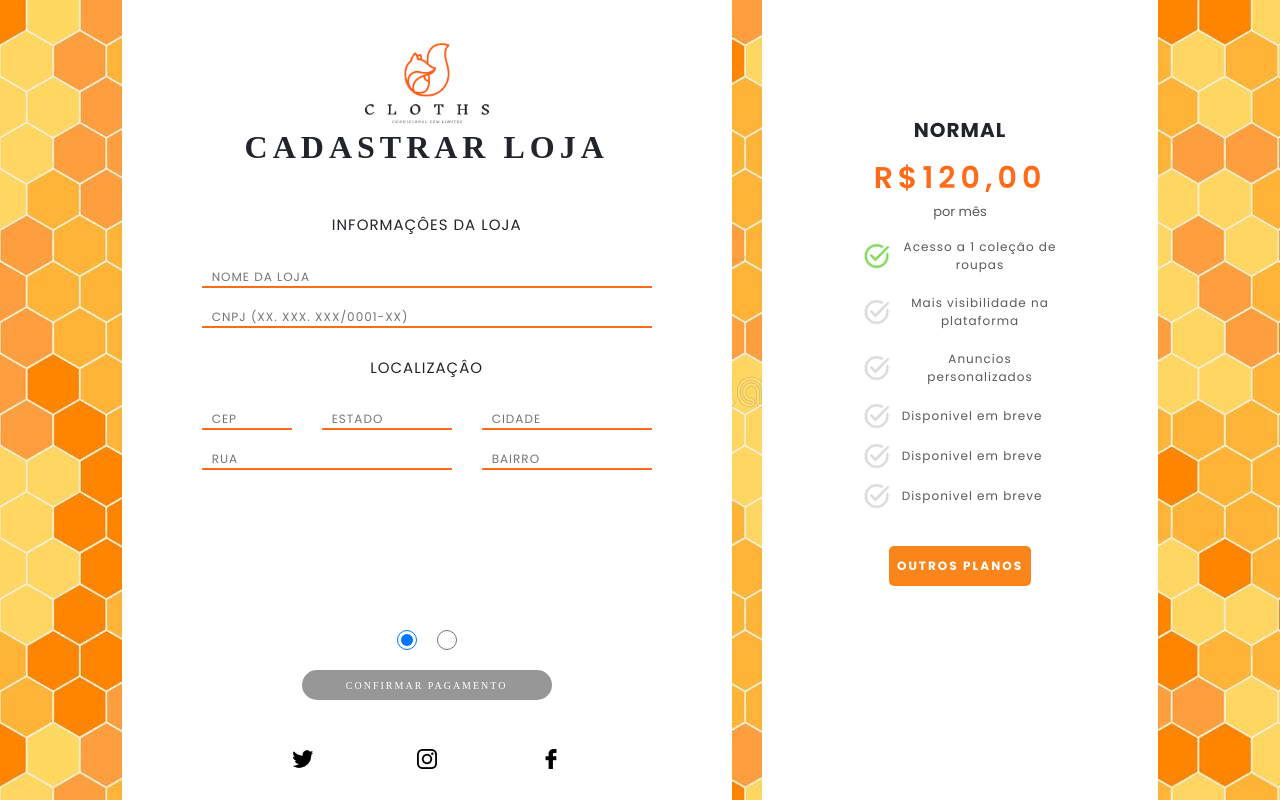
After one commit to joaoVs17/Cloths, a Django app: page /usuario/perfil/atualizar_para_conta_comercial/?plano=normal in a window 1280 px wide. The commit adds this page. Run offline with Django 4.2, Linux system fonts and the light colour scheme; a user stored in the database is signed in; parts of the project's set-up code (start-up, migrations or seed data) failed here and were passed over; some libraries are stand-ins or nearby versions; some web fonts are replaced.

Commit message:
começo da atualização para conta comercial

```diff
--- a/static/script/locate.js
+++ b/static/script/locate.js
@@ -5,6 +5,7 @@ function limpa_formulário_cep() {
     document.getElementById('cidade').value = ("");
     document.getElementById('uf').value = ("");
 }
+
 
 function meu_callback(conteudo) {
     if (!("erro" in conteudo)) {
--- a/static/stylesCSS/stylePerfil.css
+++ b/static/stylesCSS/stylePerfil.css
@@ -79,6 +79,7 @@
 .box-color-lr label img {
     width: 70%;
     height: 70%;
+
     border-radius: 100%;
     margin-top: -115%;
     margin-left: 15%;
--- a/user/templates/login.html
+++ b/user/templates/login.html
@@ -20,10 +20,10 @@
                     {% csrf_token %}
                     <div class="row">
                         <div class="col-12">
-                            <input name="email" class="inptDADOS" placeholder="EMAIL" type="email">
+                            <input name="email" class="inptDADOS" placeholder="EMAIL" type="email"  required>
                         </div>
                         <div class="col-12">
-                            <input name="senha" class="inptDADOS" placeholder="SENHA" type="password">
+                            <input name="senha" class="inptDADOS" placeholder="SENHA" type="password" required>
                         </div>
                     </div>
 
--- a/user/templates/perfil_usuario.html
+++ b/user/templates/perfil_usuario.html
@@ -111,7 +111,7 @@
                         <p>{{request.user.cep}}</p>
                     </div>
                     <div class="buttons_user_edd">
-                        <a href="planos_precos_loja.html"><button>Atualizar para conta cormecial</button></a>
+                        <a href="{% url 'planos' %}"><button>Atualizar para conta cormecial</button></a>
                         <a href="{% url 'editar_perfil' %}"><button>Editar Perfil</button></a>
                     </div>
                 </div>
--- /dev/null
+++ b/user/templates/tranformAccount.html
@@ -0,0 +1,275 @@
+{% extends 'base.html' %}
+{% load static %}
+{% block title %}Atualizar para conta comercial{% endblock title %}
+{% block css %}
+    <link rel="stylesheet" href="{% static 'stylesCSS/style.css' %}">
+    <link rel="stylesheet" href="{% static 'stylesCSS/styleLogin.css' %}">
+{% endblock css %}
+
+{% block content %}
+
+<div class="container-fluid">
+    <div class="row justify-content-center">
+        <div class="col-12 col-sm-9 col-md-8 col-lg-7 col-xl-6">
+            <!-- CONTAINER BRANCO -->
+            <div class="containerBranco">
+                <!-- ELEMENTOS -->
+                <div class="ttp">
+                    <a href="{% url 'home' %}"><img class="iconLog" src="{% static 'imagens/CLOTHS ICON.png' %}" alt=""><br></a>
+                </div>
+                <h2 style="margin-bottom: 0;"> <b>CADASTRAR LOJA</b> </h2><br><br>
+                <!-- FORMULARIO -->
+                <form action="perfil_adimin .html" class="form-bt">
+                    <div class="slids">
+                        <div class="slide1" id="slide1">
+                            <div class="row">
+                                <div class="col-12">
+                                    <div class="row">
+                                        <div class="col-12">
+                                            <p>INFORMAÇÔES DA LOJA</p>
+                                        </div>
+                                        <div class="col-12">
+                                            <input class="inptDADOS" placeholder="NOME DA LOJA" type="text" required>
+                                        </div>
+                                        <div class="col-12">
+                                            <input class="inptDADOS" placeholder="CNPJ (XX. XXX. XXX/0001-XX)"
+                                                type="text" required>
+                                        </div>
+                                        <div class="col-12">
+                                            <br>
+                                            <p>LOCALIZAÇÂO</p>
+                                        </div>
+                                        <div class="col-3">
+                                            <input class="inptDADOS" placeholder="CEP" type="text" name="cep"
+                                                id="cep" onblur="pesquisacep(this.value)" required>
+                                        </div>
+                                        <div class="col-4">
+                                            <input class="inptDADOS" placeholder="ESTADO" type="text" name="uf"
+                                                id="uf" required>
+                                        </div>
+                                        <div class="col-5">
+                                            <input class="inptDADOS" placeholder="CIDADE" type="text" name="cidade"
+                                                id="cidade" required>
+                                        </div>
+                                        <div class="col-7">
+                                            <input class="inptDADOS" placeholder="RUA" type="text" name="rua"
+                                                id="rua" required>
+                                        </div>
+                                        <div class="col-5">
+                                            <input class="inptDADOS" placeholder="BAIRRO" type="text" name="bairro"
+                                                id="bairro" required>
+                                        </div>
+                                        <script src="{% static 'script/locate.js' %}"></script>
+                                    </div>
+                                </div>
+                            </div>
+                        </div>
+
+                        <div class="slide">
+                            <div class="row">
+                                <div class="col-12">
+                                    <div class="row">
+                                        <div class="col-12">
+                                            <p>INFORMAÇÕES DE PAGAMENTO</p>
+                                        </div>
+                                        <div class="col-12">
+                                            <input class="inptDADOS" placeholder="NUMERO DO CARTÃO" type="text" required>
+                                        </div>
+                                        <div class="col-12">
+                                            <input class="inptDADOS" placeholder="NOME DO CARTÃO" type="text" required>
+                                        </div>
+                                        <div class="col-12">
+                                            <input class="inptDADOS" placeholder="CVV" type="text" required>
+                                        </div>
+                                        <div class="col-12">
+                                            <input class="inptDADOS" placeholder="DATA DE EXPIRAÇÃO (MM/YYYY)"
+                                                type="text" required>
+                                        </div>
+                                    </div>
+                                </div>
+                            </div>
+                        </div>
+                    </div>
+
+
+
+                    <div class="slides">
+                        <input type="radio" onclick="muda1()" class="tty" name="radio1" id="radio1">
+                        <input type="radio" onclick="muda2()" class="tty" name="radio2" id="radio2">
+                    </div>
+                    <div class="bnts">
+                        <button type="submit" id="def" class="inptSUBM">CONFIRMAR PAGAMENTO</button>
+                    </div>
+
+                    <script>
+                        let def = document.getElementById('def').disabled = true
+                        document.getElementById('radio1').checked = true
+
+                        function muda1() {
+                            let linha1 = document.getElementById('slide1');
+                            document.getElementById('radio2').checked = false
+                            let def = document.getElementById('def').disabled = true
+
+                            linha1.style.marginTop = '-0px';
+
+                        }
+
+                        function muda2() {
+                            let linha1 = document.getElementById('slide1');
+                            let def = document.getElementById('def').disabled = false
+                            document.getElementById('radio1').checked = false
+
+                            linha1.style.marginTop = '-260px';
+                        }
+
+                    </script>
+
+                    <div class="space2"></div>
+                </form>
+                <!-- INCONES REDES SOCIAIS -->
+                <div class="inconsREDES">
+                    <a href=""><img src="{% static 'imagens/tw.png' %}" alt=""></a>
+                    <a href=""><img src="{% static 'imagens/insta.png' %}" alt=""></a>
+                    <a href=""><img src="{% static 'imagens/face.png' %}" alt=""></a>
+                </div>
+            </div>
+        </div>
+
+        {% if plano == 'pro' %}
+        <div class="col-12 col-sm-9 col-md-8 col-lg-7 col-xl-4">
+            <div class="containerBranco">
+                <div class="row">
+                    <div class="col-12">
+                        <div class="card-preco">
+                            <h1>PRO</h1>
+                            <h2>R$367,00</h2>
+                            <h3>por mês</h3>
+                            <div>
+                                <img src="{% static 'imagens/1.png' %}" alt="">
+                                <p>Acesso a 1 coleção de roupas</p>
+                            </div>
+                            <div>
+                                <img src="{% static 'imagens/1.png' %}" alt="">
+                                <p>Mais visibilidade na plataforma</p>
+                            </div>
+                            <div>
+                                <img src="{% static 'imagens/1.png' %}" alt="">
+                                <p>Anuncios personalizados</p>
+                            </div>
+                            <div>
+                                <img src="{% static 'imagens/2.png' %}" alt="">
+                                <p>Disponivel em breve</p>
+                            </div>
+                            <div>
+                                <img src="{% static 'imagens/2.png' %}" alt="">
+                                <p>Disponivel em breve</p>
+                            </div>
+                            <div>
+                                <img src="{% static 'imagens/2.png' %}" alt="">
+                                <p>Disponivel em breve</p>
+                            </div>
+                            <a href="{% url 'planos' %}"><button>OUTROS PLANOS</button></a>
+                        </div>
+                    </div>
+                </div>
+            </div>
+        </div>
+        {% elif plano == 'plus' %}
+        <div class="col-12 col-sm-9 col-md-8 col-lg-7 col-xl-4">
+            <div class="containerBranco">
+                <div class="row">
+                    <div class="col-12">
+                        <div class="card-preco">
+                            <h1>PLUS</h1>
+                            <h2>R$259,00</h2>
+                            <h3>por mês</h3>
+                            <div>
+                                <img src="{% static 'imagens/1.png' %}" alt="">
+                                <p>Acesso a 1 coleção de roupas</p>
+                            </div>
+                            <div>
+                                <img src="{% static 'imagens/1.png' %}" alt="">
+                                <p>Mais visibilidade na plataforma</p>
+                            </div>
+                            <div>
+                                <img src="{% static 'imagens/2.png' %}" alt="">
+                                <p>Anuncios personalizados</p>
+                            </div>
+                            <div>
+                                <img src="{% static 'imagens/2.png' %}" alt="">
+                                <p>Disponivel em breve</p>
+                            </div>
+                            <div>
+                                <img src="{% static 'imagens/2.png' %}" alt="">
+                                <p>Disponivel em breve</p>
+                            </div>
+                            <div>
+                                <img src="{% static 'imagens/2.png' %}" alt="">
+                                <p>Disponivel em breve</p>
+                            </div>
+                            <a href="{% url 'planos' %}"><button>OUTROS PLANOS</button></a>
+                        </div>
+                    </div>
+                </div>
+            </div>
+        </div>
+        {% elif plano == 'normal'%}
+        <div class="col-12 col-sm-9 col-md-8 col-lg-7 col-xl-4">
+            <div class="containerBranco">
+                <div class="row">
+                    <div class="col-12">
+                        <div class="card-preco">
+                            <h1>NORMAL</h1>
+                            <h2>R$120,00</h2>
+                            <h3>por mês</h3>
+                            <div>
+                                <img src="{% static 'imagens/1.png' %}" alt="">
+                                <p>Acesso a 1 coleção de roupas</p>
+                            </div>
+                            <div>
+                                <img src="{% static 'imagens/2.png' %}" alt="">
+                                <p>Mais visibilidade na plataforma</p>
+                            </div>
+                            <div>
+                                <img src="{% static 'imagens/2.png' %}" alt="">
+                                <p>Anuncios personalizados</p>
+                            </div>
+                            <div>
+                                <img src="{% static 'imagens/2.png' %}" alt="">
+                                <p>Disponivel em breve</p>
+                            </div>
+                            <div>
+                                <img src="{% static 'imagens/2.png' %}" alt="">
+                                <p>Disponivel em breve</p>
+                            </div>
+                            <div>
+                                <img src="{% static 'imagens/2.png' %}" alt="">
+                                <p>Disponivel em breve</p>
+                            </div>
+                            <a href="{% url 'planos' %}"><button>OUTROS PLANOS</button></a>
+                        </div>
+                    </div>
+                </div>
+            </div>
+        </div>
+        {% endif %}
+
+    </div>
+
+
+</div>
+
+
+
+<script src="https://code.jquery.com/jquery-3.3.1.slim.min.js"
+    integrity="sha384-q8i/X+965DzO0rT7abK41JStQIAqVgRVzpbzo5smXKp4YfRvH+8abtTE1Pi6jizo"
+    crossorigin="anonymous"></script>
+<script src="https://cdnjs.cloudflare.com/ajax/libs/popper.js/1.14.3/umd/popper.min.js"
+    integrity="sha384-ZMP7rVo3mIykV+2+9J3UJ46jBk0WLaUAdn689aCwoqbBJiSnjAK/l8WvCWPIPm49"
+    crossorigin="anonymous"></script>
+<script src="https://stackpath.bootstrapcdn.com/bootstrap/4.1.3/js/bootstrap.min.js"
+    integrity="sha384-ChfqqxuZUCnJSK3+MXmPNIyE6ZbWh2IMqE241rYiqJxyMiZ6OW/JmZQ5stwEULTy"
+    crossorigin="anonymous"></script>
+
+
+{% endblock content %}
--- a/user/urls.py
+++ b/user/urls.py
@@ -9,4 +9,6 @@ urlpatterns = [
     path('sair/', views.sair, name='sair'),
     path('perfil/', views.Perfil.as_view(), name='perfil'),
     path('perfil/editar/', views.EditarPerfil.as_view(), name='editar_perfil'),
+    path('perfil/atualizar_para_conta_comercial/', views.AtualizarConta.as_view(), name='atualizar'),
+    path('perfil/atualizar_para_conta_comercial/planos/', views.PlanosLojas.as_view(), name='planos')
 ]  + static(settings.MEDIA_URL, document_root=settings.MEDIA_ROOT)
--- a/user/views.py
+++ b/user/views.py
@@ -5,7 +5,9 @@ from .models import User
 from django.contrib.auth import get_user_model, authenticate, login, logout
 from django.contrib.auth.decorators import login_required
 from django.contrib.auth.mixins import LoginRequiredMixin
-from django.core.files.storage import FileSystemStorage
+from django.core.files.storage import FileSystemStorage, default_storage
+import os
+from pathlib import Path
 
 # Exceções
 class ErrorEmail(Exception):
@@ -146,9 +148,13 @@ class EditarPerfil(LoginRequiredMixin, View):
         if request.FILES:
             fs = FileSystemStorage(location='media/fotos_usuarios/', base_url='/fotos_usuarios/')
             upload = request.FILES['foto_usuario']
-            filename = fs.save(upload.name, upload)
+            nome = upload.name
+            filename = fs.save(upload.name.replace(" ",""), upload)
             url = fs.url(filename)
             if url:
+                if user.foto_usuario:
+                    currentDirectory=os.getcwd()
+                    fs.delete(currentDirectory+user.foto_usuario.url)
                 user.foto_usuario = url
 
         if nome and not nome.isspace():
@@ -171,4 +177,25 @@ class EditarPerfil(LoginRequiredMixin, View):
         return redirect('perfil')
 
 
-    #eu queria exibir a foto de perfil do usuário
+class AtualizarConta(LoginRequiredMixin,View):
+    login_url = '/usuario/login/'
+    redirect_field_name = 'next'
+    def get(self,request):
+        plano = request.GET.get('plano')
+        if plano:
+            if plano!='normal' and plano!='plus' and plano!='pro':
+                return redirect('planos')
+            else:
+                return render(request, 'tranformAccount.html', {'plano':plano})
+        else:
+            return redirect('planos')
+    def post(self,request):
+        pass
+
+class PlanosLojas(LoginRequiredMixin, View):
+    login_url = '/usuario/login/'
+    redirect_field_name = 'next'
+    def get(self, request):
+        return render(request, 'planos_precos_loja.html')
+    def post(self, request):
+        pass
```
Also changed, not shown: static/script/editar.js (added, +12 -0 lines), user/templates/perfil_usuario_editar.html (+4 -3 lines), user/templates/planos_precos_loja.html (added, +252 -0 lines), db.sqlite3, media/fotos_usuarios/CuteChicken.webp (deleted), media/fotos_usuarios/CuteCreeper_L1C5Ut1.png (deleted), media/fotos_usuarios/CuteCreeper_c9XnMmW.png (deleted), media/fotos_usuarios/TeslaGray.png (deleted).
